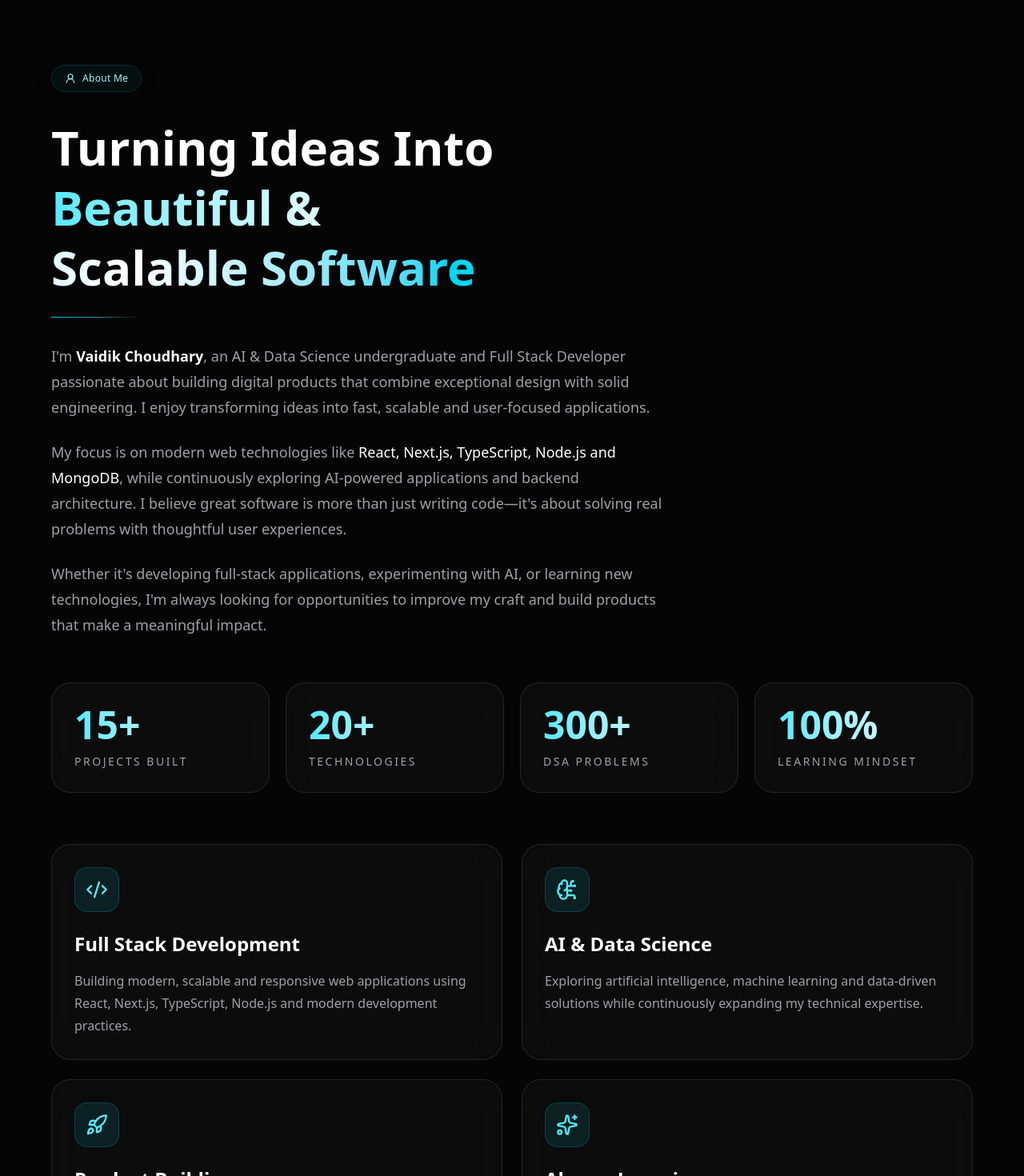
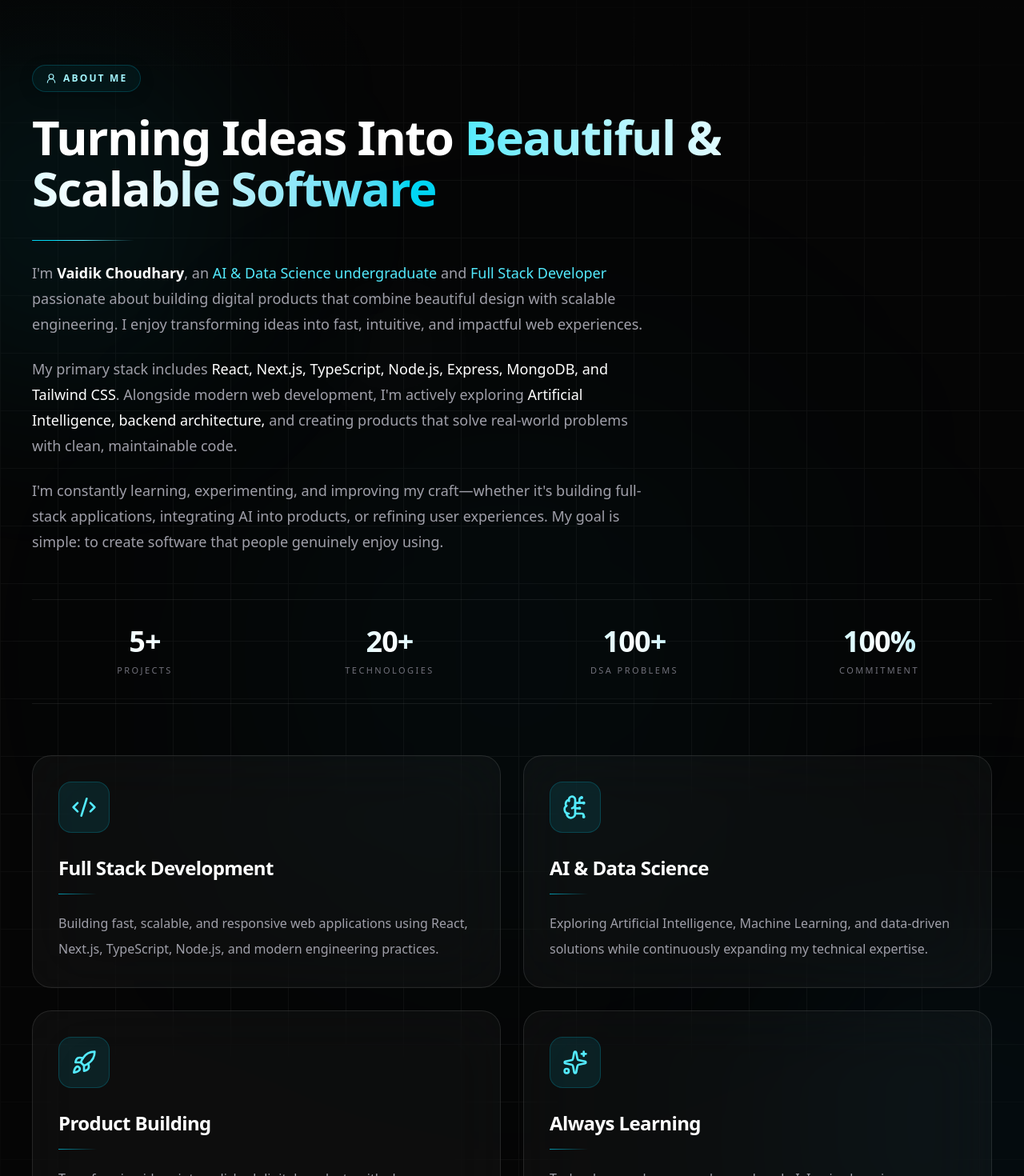
Before and after one commit to Vaidik1199/portfolio, a Next.js app: page / in a window 1280 px wide. Shown: the part 980-2450 px from the top of the page at 80% size. Built offline with nearby package versions, Linux system fonts and the light colour scheme.

Commit message:
improved about section totally

```diff
--- a/components/about/About.tsx
+++ b/components/about/About.tsx
@@ -1,5 +1,6 @@
 import Container from "@/components/ui/Container";
 
+import AboutBackground from "./AboutBackground";
 import AboutBadge from "./AboutBadge";
 import AboutCards from "./AboutCards";
 import AboutDescription from "./AboutDescription";
@@ -10,23 +11,35 @@ export default function About() {
   return (
     <section
       id="about"
-      className="relative py-28 md:py-36"
+      className="
+        relative
+        overflow-hidden
+        py-24
+        md:py-32
+        lg:py-36
+      "
     >
-      <Container>
-        <div className="mx-auto max-w-6xl">
+      <AboutBackground />
+
+      <Container className="relative z-10">
+        <div className="mx-auto max-w-7xl">
           <AboutBadge />
 
-          <div className="mt-8">
+          <div className="mt-6">
             <AboutHeading />
           </div>
 
-          <div className="mt-8">
+          <div className="mt-6">
             <AboutDescription />
           </div>
 
-          <AboutStats />
+          <div className="mt-14">
+            <AboutStats />
+          </div>
 
-          <AboutCards />
+          <div className="mt-14">
+            <AboutCards />
+          </div>
         </div>
       </Container>
     </section>
--- /dev/null
+++ b/components/about/AboutBackground.tsx
@@ -0,0 +1,130 @@
+"use client";
+
+import { motion } from "motion/react";
+
+export default function AboutBackground() {
+    return (
+        <div
+            aria-hidden="true"
+            className="absolute inset-0 -z-10 overflow-hidden"
+        >
+            {/* Soft Grid */}
+            <div
+                className="absolute inset-0 opacity-[0.045]"
+                style={{
+                    backgroundImage: `
+      linear-gradient(to right, rgba(255,255,255,.9) 1px, transparent 1px),
+      linear-gradient(to bottom, rgba(255,255,255,.9) 1px, transparent 1px)
+    `,
+                    backgroundSize: "72px 72px",
+                    maskImage:
+                        "radial-gradient(circle at center, black 55%, transparent 100%)",
+                    WebkitMaskImage:
+                        "radial-gradient(circle at center, black 55%, transparent 100%)",
+                }}
+            />
+
+            {/* Left Glow */}
+            <motion.div
+                animate={{
+                    x: [0, 30, 0],
+                    y: [0, -20, 0],
+                }}
+                transition={{
+                    duration: 18,
+                    repeat: Infinity,
+                    ease: "easeInOut",
+                }}
+                className="
+          absolute
+          -left-40
+          top-32
+          h-[420px]
+          w-[420px]
+          rounded-full
+          bg-cyan-400/8
+          blur-[130px]
+        "
+            />
+
+            {/* Right Glow */}
+            <motion.div
+                animate={{
+                    x: [0, -25, 0],
+                    y: [0, 25, 0],
+                }}
+                transition={{
+                    duration: 20,
+                    repeat: Infinity,
+                    ease: "easeInOut",
+                }}
+                className="
+          absolute
+          -right-44
+          bottom-24
+          h-[440px]
+          w-[440px]
+          rounded-full
+          bg-sky-400/7
+          blur-[140px]
+        "
+            />
+
+            {/* Center Ambient */}
+            <div
+                className="
+          absolute
+          left-1/2
+          top-1/2
+          h-[650px]
+          w-[650px]
+          -translate-x-1/2
+          -translate-y-1/2
+          rounded-full
+          bg-cyan-400/[0.04]
+          blur-[180px]
+        "
+            />
+
+            {/* Small Floating Glow */}
+            <motion.div
+                animate={{
+                    y: [0, -18, 0],
+                }}
+                transition={{
+                    duration: 8,
+                    repeat: Infinity,
+                    ease: "easeInOut",
+                }}
+                className="
+          absolute
+          left-1/3
+          top-1/4
+          h-32
+          w-32
+          rounded-full
+          bg-white/[0.03]
+          blur-3xl
+        "
+            />
+
+            {/* Top Fade */}
+            <div
+                className="absolute inset-x-0 top-0 h-40"
+                style={{
+                    background:
+                        "linear-gradient(to bottom, rgba(5,5,5,0.85), transparent)",
+                }}
+            />
+
+            {/* Bottom Fade */}
+            <div
+                className="absolute inset-x-0 bottom-0 h-40"
+                style={{
+                    background:
+                        "linear-gradient(to top, rgba(5,5,5,0.9), transparent)",
+                }}
+            />
+        </div>
+    );
+}
--- a/components/about/AboutBadge.tsx
+++ b/components/about/AboutBadge.tsx
@@ -1,15 +1,47 @@
+"use client";
+
+import { motion } from "motion/react";
 import { UserRound } from "lucide-react";
 
 import Badge from "@/components/ui/Badge";
 
 export default function AboutBadge() {
   return (
-    <Badge className="w-fit gap-2 rounded-full border-cyan-400/15 bg-cyan-400/5 px-4 py-2 text-cyan-200 backdrop-blur-xl">
-      <UserRound className="h-3.5 w-3.5" />
+    <motion.div
+      initial={{ opacity: 0, y: 18 }}
+      whileInView={{ opacity: 1, y: 0 }}
+      viewport={{ once: true, amount: 0.6 }}
+      transition={{
+        duration: 0.55,
+        ease: [0.22, 1, 0.36, 1],
+      }}
+    >
+      <Badge
+        className="
+          group
+          w-fit
+          gap-2
+          rounded-full
+          border
+          border-cyan-400/20
+          bg-cyan-400/5
+          px-4
+          py-2
+          text-cyan-200
+          backdrop-blur-xl
+          transition-all
+          duration-300
+          hover:border-cyan-300/35
+          hover:bg-cyan-400/10
+          hover:shadow-[0_0_30px_rgba(34,211,238,0.12)]
+        "
+      >
+        <UserRound className="h-3.5 w-3.5 transition-transform duration-300 group-hover:rotate-6 group-hover:scale-110" />
 
-      <span className="text-xs font-medium tracking-wide">
-        About Me
-      </span>
-    </Badge>
+        <span className="text-xs font-semibold tracking-[0.18em] uppercase">
+          About Me
+        </span>
+      </Badge>
+    </motion.div>
   );
 }
--- a/components/about/AboutCards.tsx
+++ b/components/about/AboutCards.tsx
@@ -13,63 +13,109 @@ const cards = [
     icon: Code2,
     title: "Full Stack Development",
     description:
-      "Building modern, scalable and responsive web applications using React, Next.js, TypeScript, Node.js and modern development practices.",
+      "Building fast, scalable, and responsive web applications using React, Next.js, TypeScript, Node.js, and modern engineering practices.",
   },
   {
     icon: BrainCircuit,
     title: "AI & Data Science",
     description:
-      "Exploring artificial intelligence, machine learning and data-driven solutions while continuously expanding my technical expertise.",
+      "Exploring Artificial Intelligence, Machine Learning, and data-driven solutions while continuously expanding my technical expertise.",
   },
   {
     icon: Rocket,
     title: "Product Building",
     description:
-      "I enjoy transforming ideas into polished products with clean architecture, intuitive user experiences and production-ready code.",
+      "Transforming ideas into polished digital products with clean architecture, intuitive experiences, and production-ready code.",
   },
   {
     icon: Sparkles,
     title: "Always Learning",
     description:
-      "Technology evolves every day, and so do I. I'm constantly learning new tools, frameworks and best practices to become a better engineer.",
+      "Technology evolves every day, and so do I. I enjoy learning new frameworks, tools, and best practices to become a better engineer.",
   },
 ];
 
 export default function AboutCards() {
   return (
-    <div className="mt-16 grid gap-6 md:grid-cols-2">
+    <div className="mt-16 grid gap-7 md:grid-cols-2">
       {cards.map((card, index) => {
         const Icon = card.icon;
 
         return (
           <motion.div
             key={card.title}
-            initial={{ opacity: 0, y: 30 }}
+            initial={{ opacity: 0, y: 35 }}
             whileInView={{ opacity: 1, y: 0 }}
             viewport={{ once: true, amount: 0.3 }}
             transition={{
-              delay: index * 0.1,
-              duration: 0.6,
+              delay: index * 0.12,
+              duration: 0.65,
               ease: [0.22, 1, 0.36, 1],
             }}
             whileHover={{
-              y: -8,
+              y: -6,
+              scale: 1.015,
             }}
-            className="group relative overflow-hidden rounded-3xl border border-white/10 bg-white/[0.03] p-7 backdrop-blur-xl transition-all duration-300 hover:border-cyan-400/30"
+            className="
+              group
+              relative
+              overflow-hidden
+              rounded-3xl
+              border
+              border-white/10
+              bg-white/[0.035]
+              p-8
+              backdrop-blur-2xl
+              transition-all
+              duration-500
+              hover:border-cyan-400/30
+              hover:shadow-[0_0_35px_rgba(34,211,238,0.08)]
+            "
           >
-            {/* Glow */}
-            <div className="absolute inset-0 bg-gradient-to-br from-cyan-400/0 via-cyan-400/0 to-cyan-400/5 opacity-0 transition-opacity duration-300 group-hover:opacity-100" />
+            {/* Ambient Glow */}
+            <div className="absolute inset-0 opacity-0 transition-opacity duration-500 group-hover:opacity-100">
+              <div className="absolute inset-0 bg-gradient-to-br from-cyan-400/10 via-transparent to-transparent" />
+              <div className="absolute -right-24 -top-24 h-56 w-56 rounded-full bg-cyan-400/10 blur-3xl" />
+            </div>
 
-            <div className="relative">
-              <div className="flex h-14 w-14 items-center justify-center rounded-2xl border border-cyan-400/20 bg-cyan-400/10 text-cyan-300">
-                <Icon className="h-7 w-7" />
+            {/* Top Accent */}
+            <div className="absolute inset-x-0 top-0 h-px bg-gradient-to-r from-transparent via-cyan-400/50 to-transparent opacity-0 transition-opacity duration-500 group-hover:opacity-100" />
+
+            <div className="relative z-10">
+              {/* Icon */}
+              <div
+                className="
+                  flex
+                  h-16
+                  w-16
+                  items-center
+                  justify-center
+                  rounded-2xl
+                  border
+                  border-cyan-400/20
+                  bg-cyan-400/10
+                  text-cyan-300
+                  transition-all
+                  duration-500
+                  group-hover:scale-105
+                  group-hover:border-cyan-300/40
+                  group-hover:bg-cyan-400/15
+                  group-hover:shadow-[0_0_30px_rgba(34,211,238,0.18)]
+                "
+              >
+                <Icon className="h-8 w-8 transition-colors duration-500 group-hover:text-cyan-200" />
               </div>
 
-              <h3 className="mt-6 text-2xl font-semibold text-white">
+              {/* Title */}
+              <h3 className="mt-7 text-2xl font-semibold tracking-tight text-white">
                 {card.title}
               </h3>
 
-              <p className="mt-4 leading-7 text-zinc-400">
+              {/* Accent Line */}
+              <div className="mt-4 h-px w-12 bg-gradient-to-r from-cyan-400 to-transparent opacity-70 transition-all duration-500 group-hover:w-20" />
+
+              {/* Description */}
+              <p className="mt-5 leading-8 text-zinc-400 transition-colors duration-300 group-hover:text-zinc-300">
                 {card.description}
               </p>
             </div>
--- a/components/about/AboutDescription.tsx
+++ b/components/about/AboutDescription.tsx
@@ -7,35 +7,57 @@ export default function AboutDescription() {
     <motion.div
       initial={{ opacity: 0, y: 24 }}
       whileInView={{ opacity: 1, y: 0 }}
-      viewport={{ once: true, amount: 0.35 }}
+      viewport={{ once: true, amount: 0.3 }}
       transition={{
         duration: 0.7,
         ease: [0.22, 1, 0.36, 1],
       }}
-      className="max-w-3xl space-y-6 text-lg leading-8 text-zinc-400"
+      className="
+        max-w-3xl
+        space-y-6
+        text-base
+        leading-8
+        text-zinc-400
+        sm:text-lg
+      "
     >
       <p>
-        I'm <span className="font-semibold text-white">Vaidik Choudhary</span>,
-        an AI & Data Science undergraduate and Full Stack Developer passionate
-        about building digital products that combine exceptional design with
-        solid engineering. I enjoy transforming ideas into fast, scalable and
-        user-focused applications.
+        I'm{" "}
+        <span className="font-semibold text-white">
+          Vaidik Choudhary
+        </span>
+        , an{" "}
+        <span className="font-medium text-cyan-300">
+          AI & Data Science undergraduate
+        </span>{" "}
+        and{" "}
+        <span className="font-medium text-cyan-300">
+          Full Stack Developer
+        </span>{" "}
+        passionate about building digital products that combine beautiful
+        design with scalable engineering. I enjoy transforming ideas into fast,
+        intuitive, and impactful web experiences.
       </p>
 
       <p>
-        My focus is on modern web technologies like{" "}
+        My primary stack includes{" "}
         <span className="font-medium text-white">
-          React, Next.js, TypeScript, Node.js and MongoDB
+          React, Next.js, TypeScript, Node.js, Express, MongoDB, and Tailwind
+          CSS
         </span>
-        , while continuously exploring AI-powered applications and backend
-        architecture. I believe great software is more than just writing
-        code—it's about solving real problems with thoughtful user experiences.
+        . Alongside modern web development, I'm actively exploring{" "}
+        <span className="font-medium text-white">
+          Artificial Intelligence, backend architecture,
+        </span>{" "}
+        and creating products that solve real-world problems with clean,
+        maintainable code.
       </p>
 
       <p>
-        Whether it's developing full-stack applications, experimenting with AI,
-        or learning new technologies, I'm always looking for opportunities to
-        improve my craft and build products that make a meaningful impact.
+        I'm constantly learning, experimenting, and improving my craft—whether
+        it's building full-stack applications, integrating AI into products, or
+        refining user experiences. My goal is simple: to create software that
+        people genuinely enjoy using.
       </p>
     </motion.div>
   );
--- a/components/about/AboutHeading.tsx
+++ b/components/about/AboutHeading.tsx
@@ -4,20 +4,28 @@ import { motion } from "motion/react";
 
 export default function AboutHeading() {
   return (
-    <div className="space-y-6">
+    <div className="space-y-8">
       <motion.h2
-        initial={{ opacity: 0, y: 24 }}
+        initial={{ opacity: 0, y: 28 }}
         whileInView={{ opacity: 1, y: 0 }}
-        viewport={{ once: true, amount: 0.4 }}
+        viewport={{ once: true, amount: 0.35 }}
         transition={{
           duration: 0.7,
           ease: [0.22, 1, 0.36, 1],
         }}
-        className="max-w-3xl text-4xl font-bold leading-tight text-white sm:text-5xl md:text-6xl"
+        className="
+          max-w-4xl
+          text-4xl
+          font-bold
+          leading-[1.08]
+          tracking-tight
+          text-white
+          sm:text-5xl
+          lg:text-6xl
+        "
       >
-        Turning Ideas Into
+        Turning Ideas Into{" "}
         <span className="bg-gradient-to-r from-cyan-300 via-white to-cyan-400 bg-clip-text text-transparent">
-          {" "}
           Beautiful &
           <br />
           Scalable Software
@@ -29,10 +37,20 @@ export default function AboutHeading() {
         whileInView={{ opacity: 1, scaleX: 1 }}
         viewport={{ once: true }}
         transition={{
-          delay: 0.15,
+          delay: 0.2,
           duration: 0.8,
+          ease: [0.22, 1, 0.36, 1],
         }}
-        className="h-px w-28 origin-left bg-gradient-to-r from-cyan-400 via-cyan-300/60 to-transparent"
+        className="
+          h-px
+          w-32
+          origin-left
+          rounded-full
+          bg-gradient-to-r
+          from-cyan-400
+          via-cyan-300
+          to-transparent
+        "
       />
     </div>
   );
--- a/components/about/AboutStats.tsx
+++ b/components/about/AboutStats.tsx
@@ -4,52 +4,59 @@ import { motion } from "motion/react";
 
 const stats = [
   {
-    value: "15+",
-    label: "Projects Built",
+    value: "5+",
+    label: "Projects",
   },
   {
     value: "20+",
     label: "Technologies",
   },
   {
-    value: "300+",
+    value: "100+",
     label: "DSA Problems",
   },
   {
     value: "100%",
-    label: "Learning Mindset",
+    label: "Commitment",
   },
 ];
 
 export default function AboutStats() {
   return (
-    <div className="mt-14 grid gap-5 sm:grid-cols-2 xl:grid-cols-4">
+    <motion.div
+      initial={{ opacity: 0, y: 24 }}
+      whileInView={{ opacity: 1, y: 0 }}
+      viewport={{ once: true, amount: 0.3 }}
+      transition={{
+        duration: 0.7,
+        ease: [0.22, 1, 0.36, 1],
+      }}
+      className="mt-14"
+    >
+      <div className="grid grid-cols-2 gap-6 border-y border-white/8 py-8 md:grid-cols-4">
         {stats.map((stat, index) => (
           <motion.div
             key={stat.label}
-          initial={{ opacity: 0, y: 30 }}
+            initial={{ opacity: 0, y: 16 }}
             whileInView={{ opacity: 1, y: 0 }}
-          viewport={{ once: true, amount: 0.3 }}
+            viewport={{ once: true }}
             transition={{
-            delay: index * 0.1,
-            duration: 0.6,
-            ease: [0.22, 1, 0.36, 1],
+              delay: index * 0.08,
+              duration: 0.45,
             }}
-          whileHover={{
-            y: -6,
-            scale: 1.02,
-          }}
-          className="group rounded-3xl border border-white/10 bg-white/[0.03] p-7 backdrop-blur-xl transition-colors hover:border-cyan-400/30"
+            whileHover={{ y: -2 }}
+            className="group text-center"
           >
-          <h3 className="bg-gradient-to-r from-cyan-300 to-white bg-clip-text text-5xl font-bold text-transparent">
+            <h3 className="bg-gradient-to-r from-cyan-300 via-white to-cyan-400 bg-clip-text text-3xl font-bold tracking-tight text-transparent transition-transform duration-300 group-hover:scale-105 md:text-4xl">
               {stat.value}
             </h3>
 
-          <p className="mt-3 text-sm uppercase tracking-[0.18em] text-zinc-400 group-hover:text-zinc-300">
+            <p className="mt-2 text-[11px] font-medium uppercase tracking-[0.22em] text-zinc-500 transition-colors duration-300 group-hover:text-zinc-300">
               {stat.label}
             </p>
           </motion.div>
         ))}
       </div>
+    </motion.div>
   );
 }
```
Also changed, not shown: components/navbar/Navbar.tsx (+11 -31 lines), components/ui/AmbientLight.tsx (added, +103 -0 lines). Lines whose indentation alone changed are shown as unchanged.
